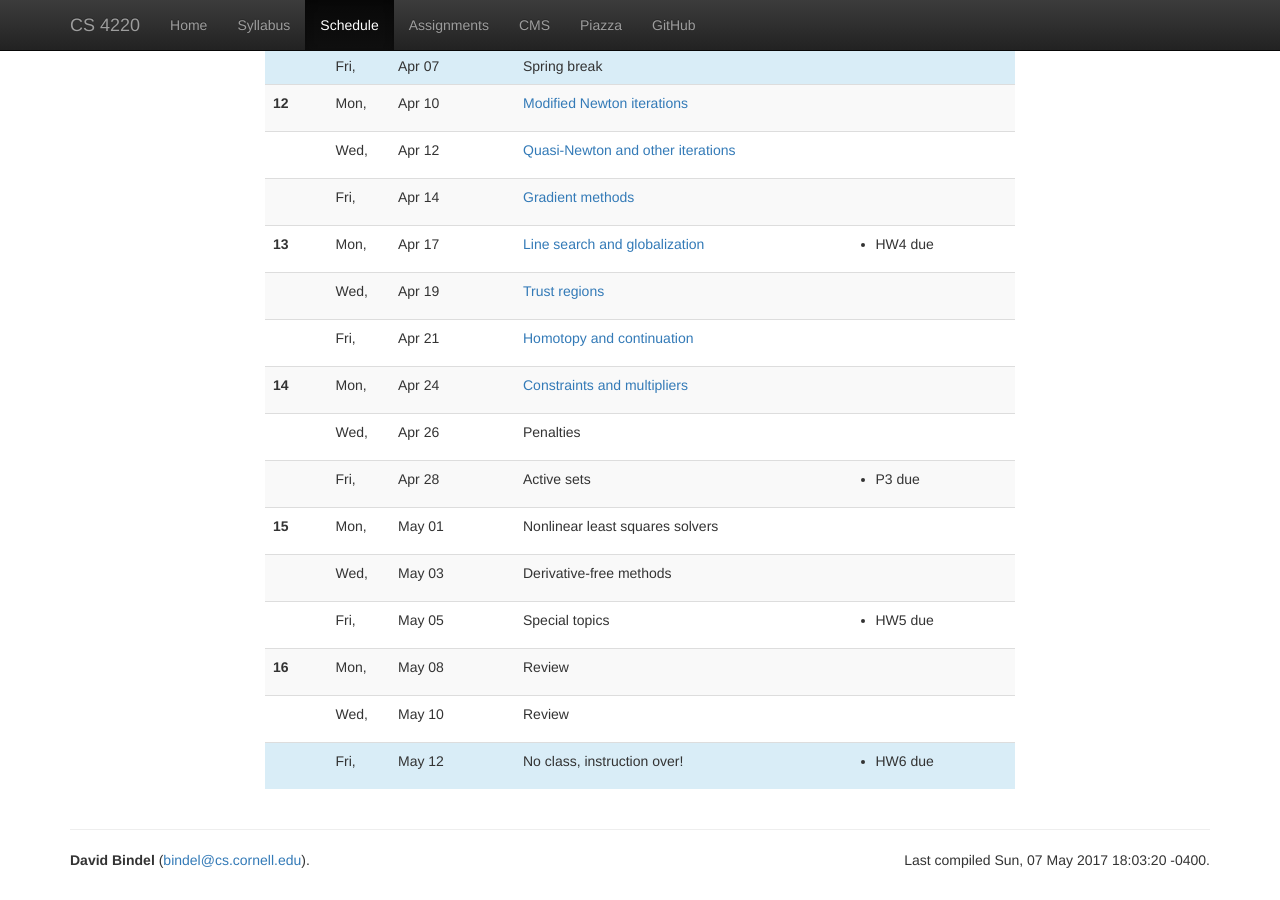
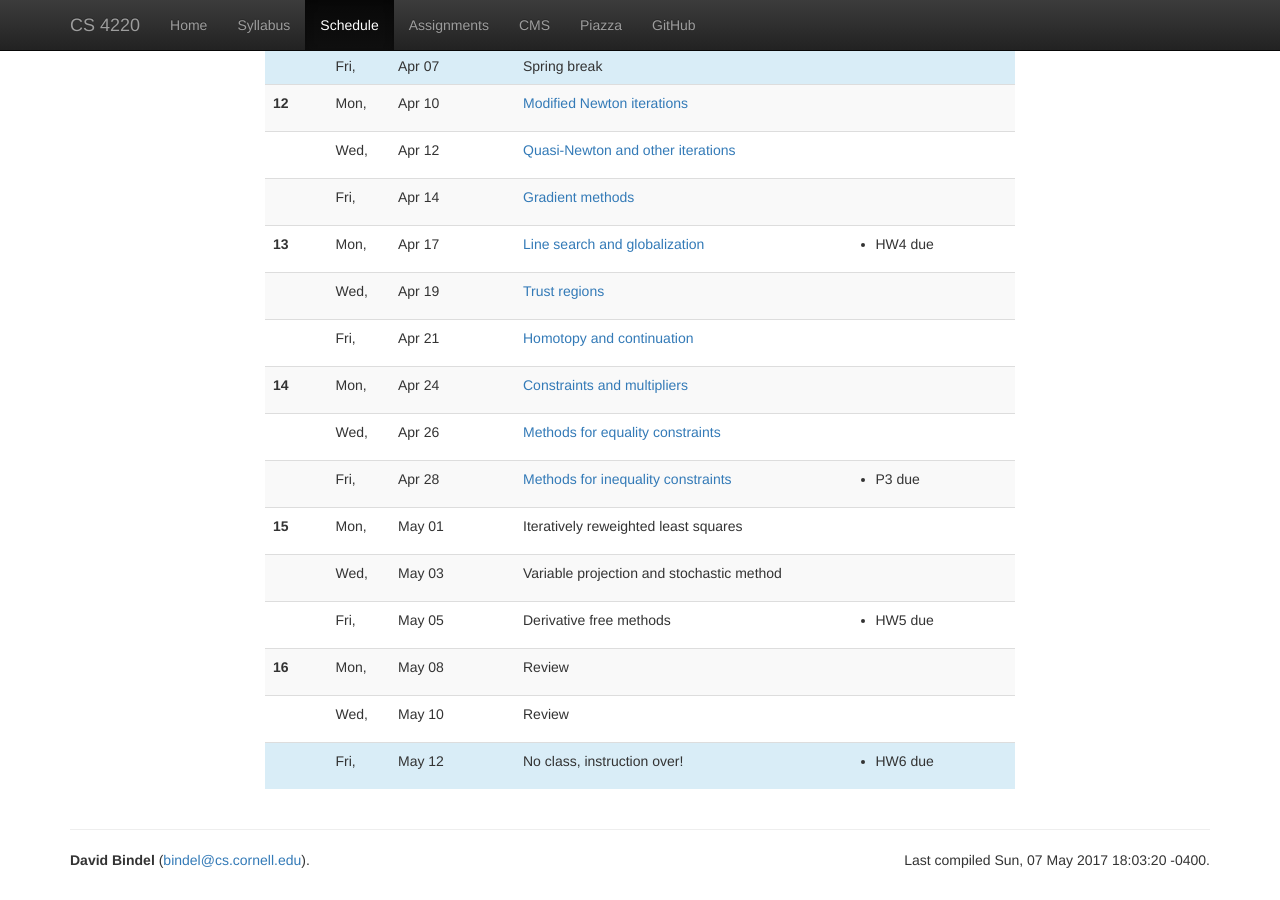
Before and after one commit to dbindel/cs4220-s17, a Jekyll site: the page built from web/schedule.html, in a window 1280 px wide and 900 px high, scrolled down 1817 px. Built offline with Jekyll 4.4.1, drawn with Linux system fonts in a browser that asks for light colours; nearby versions of some CDN libraries.

Commit message:
Update lecture note links.

```diff
--- a/web/_data/lectures.yml
+++ b/web/_data/lectures.yml
@@ -216,10 +216,12 @@
   notes: 2017-04-24.pdf
 -
   date: 2017-04-26
-  info: Penalties
+  info: Methods for equality constraints
+  notes: 2017-04-26.pdf
 -
   date: 2017-04-28
-  info: Active sets
+  info: Methods for inequality constraints
+  notes: 2017-04-28.pdf
   hw: P3 due
 #
 # ==================
@@ -227,13 +229,13 @@
 #
 -
   date: 2017-05-01
-  info: Nonlinear least squares solvers
+  info: Iteratively reweighted least squares
 -
   date: 2017-05-03
-  info: Derivative-free methods
+  info: Variable projection and stochastic method
 -
   date: 2017-05-05
-  info: Special topics
+  info: Derivative free methods
   hw: HW5 due
 #
 # ==================
```
